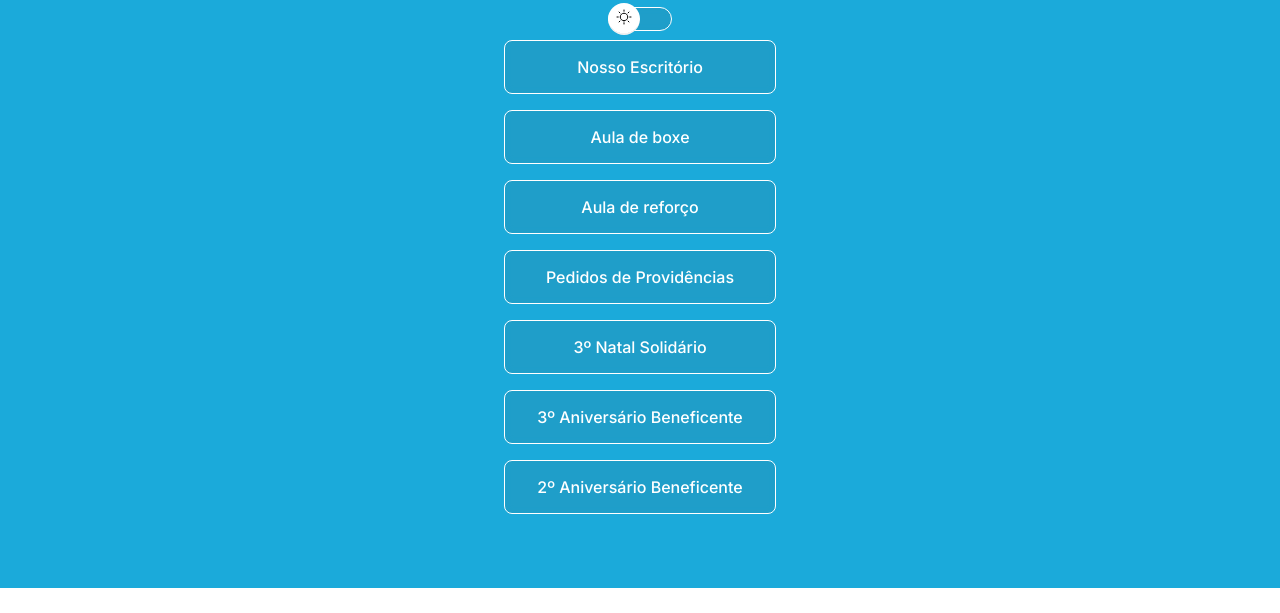
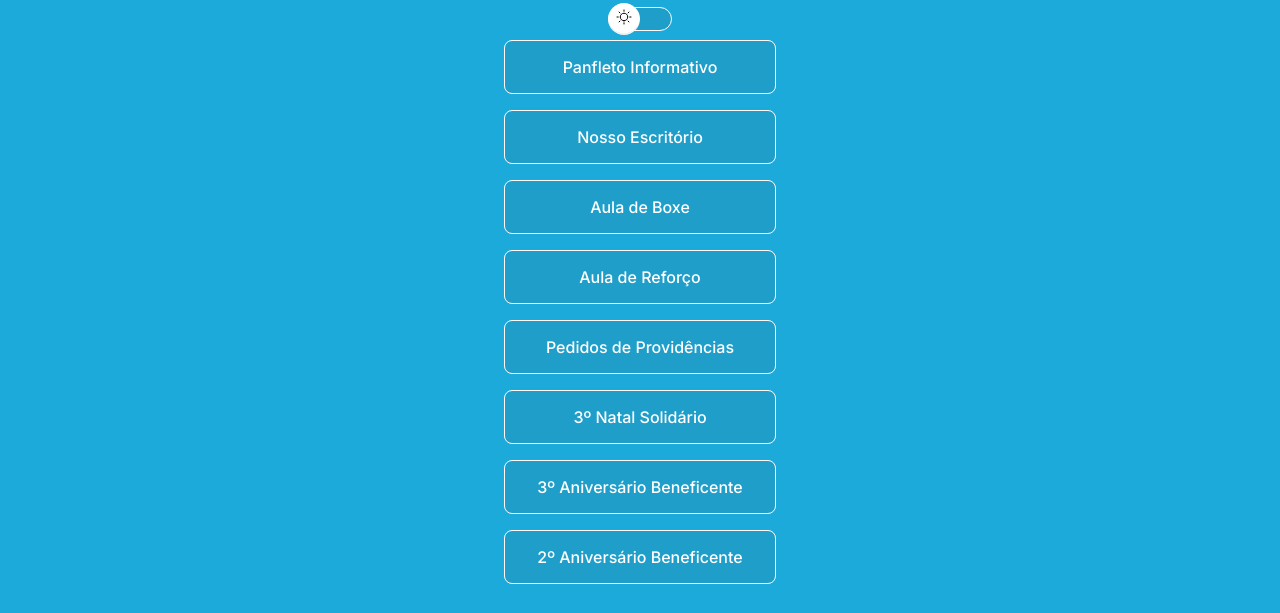
Before and after one commit to rafankg/projeto-instagram, a plain HTML site: page index.html in a window 1280 px wide. Shown: the part 212-825 px from the top of the page. Before the commit the page ends 800 px from the top, so only its background shows below. Drawn offline with nearby package versions, Linux system fonts and the light colour scheme.

Commit message:
botao novo

```diff
--- a/index.html
+++ b/index.html
@@ -24,7 +24,7 @@
         <a href="https://www.instagram.com/vereadorericdouglas/" target="_blank">
         <ion-icon name="logo-instagram"></ion-icon>
           </a>
-        <a href= "https://www.facebook.com/vereadorericfera/?locale=pt_BR" target="_blank">
+        <a href= "https://www.facebook.com/vereadorericdouglas/?locale=pt_BR" target="_blank">
         <ion-icon name="logo-facebook"></ion-icon>
         </a>
           <a href="https://api.whatsapp.com/send/?phone=5551990004830&type=phone_number&app_absent=0&fbclid=PAAaZYlwM4GRIMDLsXuBTbNtCAQFZsQ_yzUVvbs4rjJ6h7_qu4kgLn7Io1g_Q" target="_blank">
@@ -38,14 +38,17 @@
         </span>
         </div>
       <ul>
+        <li>
+          <a href ="https://drive.google.com/drive/folders/1-HcGCcJheG0aSUKVASzSRE4zJ_1N-TVE" target="_blank"> Panfleto Informativo </a>
+        </li>
           <li>
             <a href="https://www.google.com/maps/place/Av.+Rio+Grande+do+Sul,+3251+-+Mathias+Velho,+Canoas+-+RS,+92330-001/@-29.9011414,-51.215637,17z/data=!3m1!4b1!4m6!3m5!1s0x951965222446989f:0xc80d06cf94b46fc5!8m2!3d-29.9011414!4d-51.215637!16s%2Fg%2F11c1_d43w7?entry=ttu" target="_blank"> Nosso Escritório </a>
           </li>
           <li>
-            <a href="#" target="_blank"> Aula de boxe </a>
+            <a href="https://api.whatsapp.com/send/?phone=5551990004830&type=phone_number&app_absent=0&fbclid=PAAaZYlwM4GRIMDLsXuBTbNtCAQFZsQ_yzUVvbs4rjJ6h7_qu4kgLn7Io1g_Q" target="_blank"> Aula de Boxe </a>
           </li>
           <li>
-            <a href="#" target="_blank"> Aula de reforço </a>
+            <a href="https://api.whatsapp.com/send/?phone=5551990004830&type=phone_number&app_absent=0&fbclid=PAAaZYlwM4GRIMDLsXuBTbNtCAQFZsQ_yzUVvbs4rjJ6h7_qu4kgLn7Io1g_Q" target="_blank"> Aula de Reforço </a>
           </li>
           <li>
             <a href="https://forms.gle/VXFY7HZRSfc4Ade2A" target="_blank"> Pedidos de Providências </a>
```
